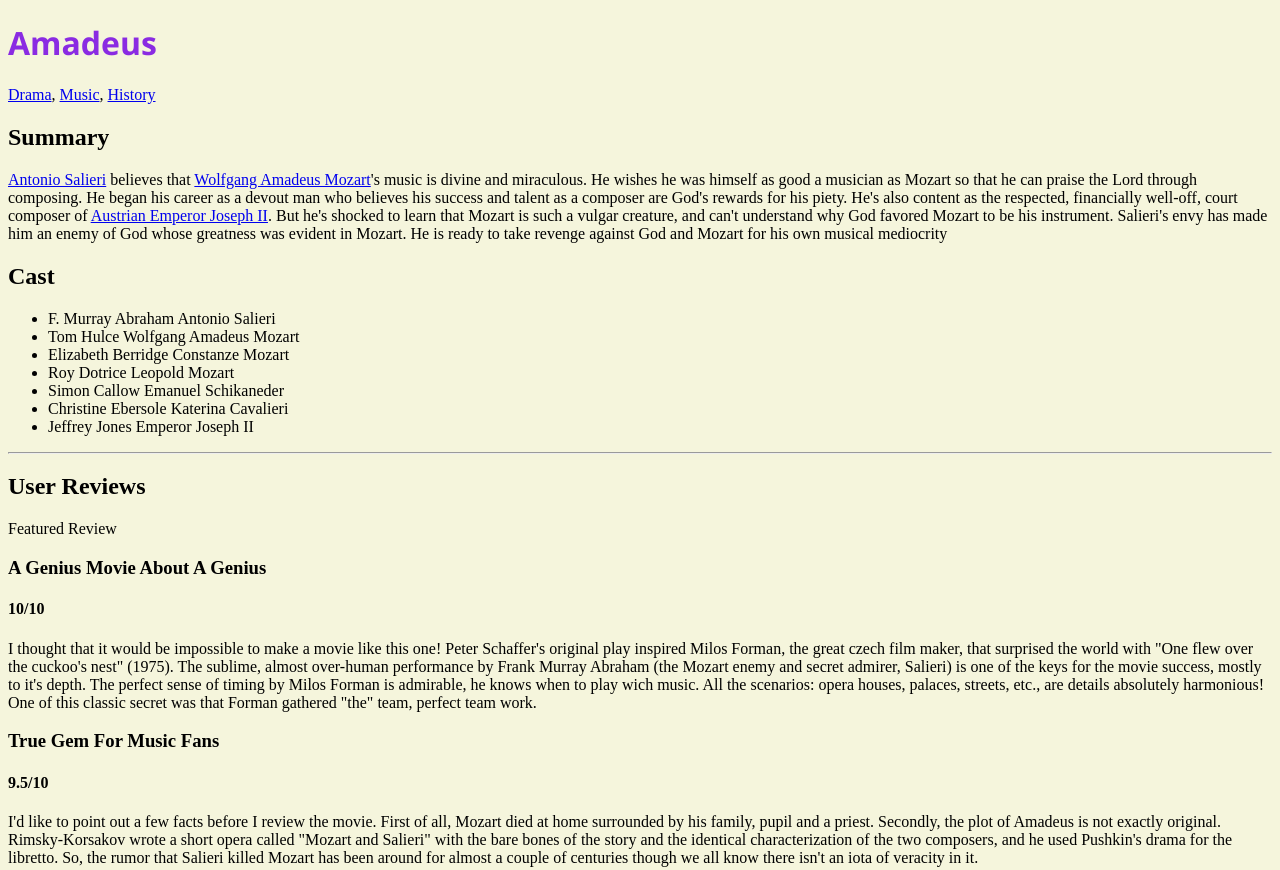
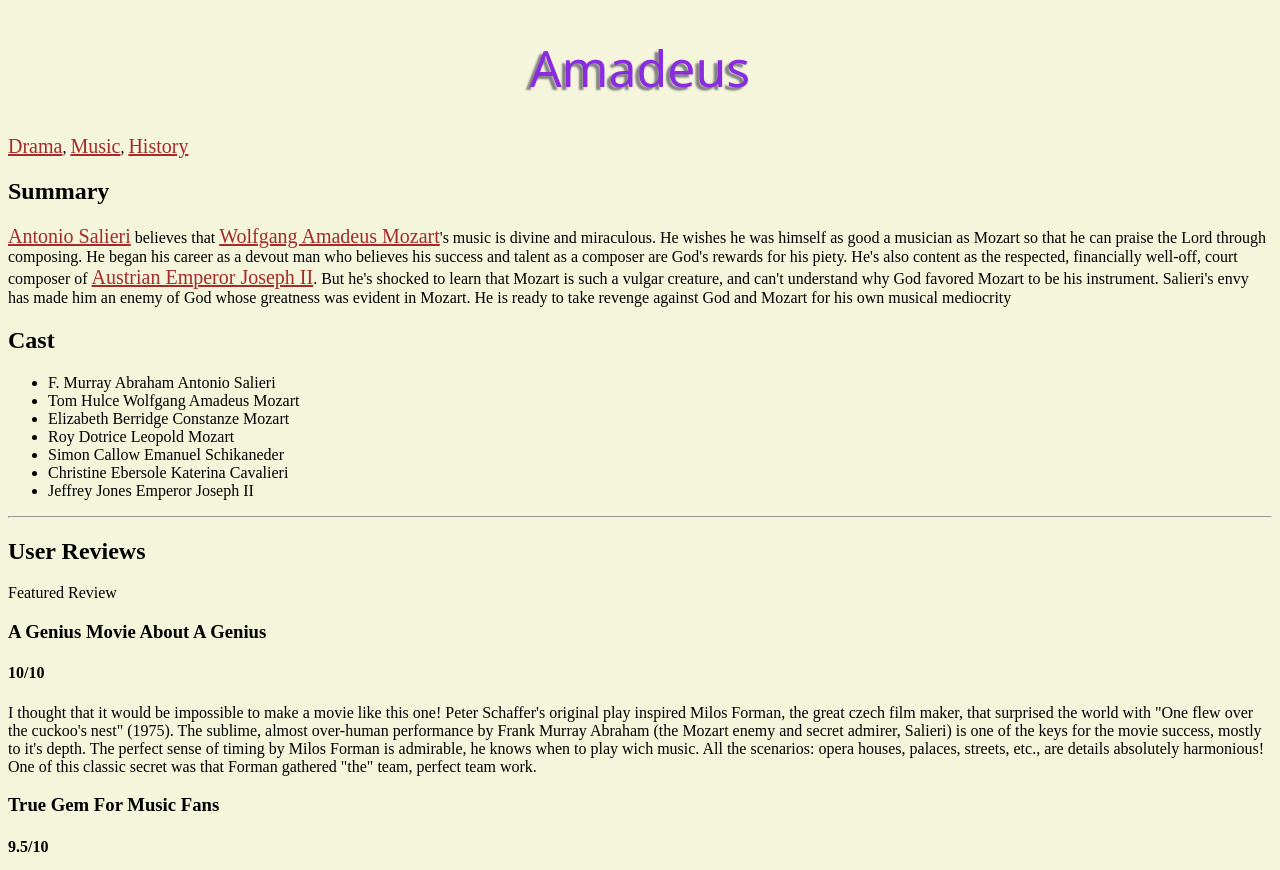
Before and after one commit to 90Limon/HTML-CSS, a plain HTML site: page index.html in a window 1280 px wide. Shown: the top 870 px of the page. Drawn offline with Linux system fonts and the light colour scheme.

Commit message:
add text-shadow

```diff
--- a/textstyle.css
+++ b/textstyle.css
@@ -1,7 +1,16 @@
 h1{
     font-family:'Segoe UI', Tahoma ;
     color:blueviolet ;
+    text-align:center;
+    font-weight:500 ;
+    font-size:50px ;
+    text-shadow:-4px 3px 2px grey;
 }
 body{
     background-color:beige;
 }
+a{
+    font-size:20px;
+    font-weight:200;
+    color:brown;
+}
```
